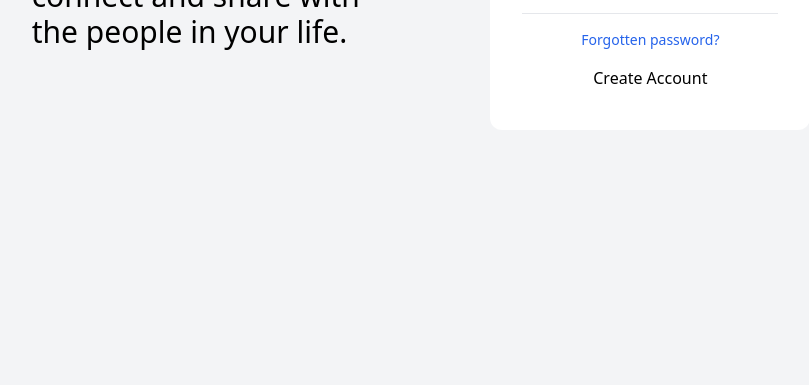
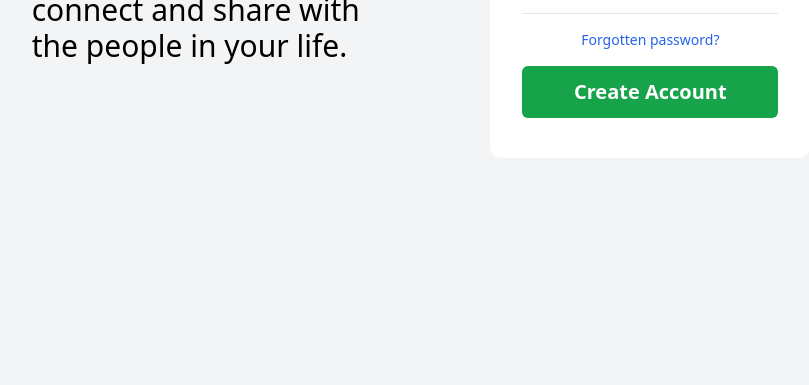
Before and after one commit to maazshakeel/facebook-login-clone-tailwindcss, a website built with Vite: page index.html in a window 1280 px wide. Shown: the part 415-800 px from the top of the page, without its empty margins (259-1068 px from the left). Built offline with nearby package versions, Linux system fonts and the light colour scheme.

Commit message:
create account

```diff
--- a/index.html
+++ b/index.html
@@ -19,7 +19,7 @@
             <button class="bg-blue-600 text-white my-2 py-3 rounded-md font-bold text-xl space-x-5">Log In</button>
             <hr class="my-2">
             <span class="text-blue-600 text-sm text-center my-2">Forgotten password?</span>
-            <button class="my-2">Create Account</button>
+            <button class="bg-green-600 text-white my-2 py-3 rounded-md font-bold text-xl space-x-5">Create Account</button>
         </div>
     </div>
 </body>
```
